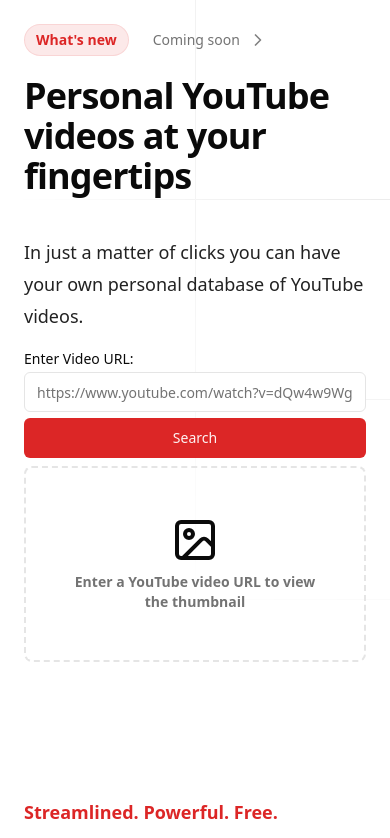
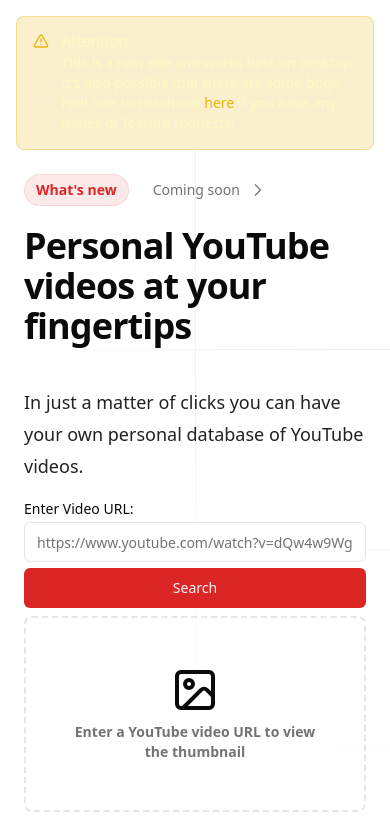
Before and after one commit to alexwhitmore/downloader, a Next.js app: page / in a window 390 px wide. Shown: the top 838 px of the page. Built offline with nearby package versions, Linux system fonts and the light colour scheme; no server answers.

Commit message:
clean up alert, add to mobile version

```diff
--- a/app/page.tsx
+++ b/app/page.tsx
@@ -9,15 +9,18 @@
 
 export default function Home() {
   return (
-    <div className="relative">
-      <div className="absolute top-0 right-0 mt-4 mr-4 z-10">
-        <Alert className="bg-yellow-500/20 border-yellow-500/30 hidden md:block w-96">
+    <div className="md:relative">
+      <div className="flex justify-end md:absolute top-0 right-0 mt-4 px-4 z-10">
+        <Alert className=" bg-yellow-500/20 border-yellow-500/30 sm:w-96">
           <AlertTriangle className="h-4 w-4 stroke-yellow-500" />
-          <AlertTitle className="text-yellow-100">Use with caution</AlertTitle>
+          <AlertTitle className="text-yellow-100">Attention</AlertTitle>
           <AlertDescription className="text-yellow-100">
-            This is a new application so it's possible that there are some bugs.
-            Feel free to reach out <a href="#">here</a> if you have any issues
-            or feature requests!
+            This is a new site and works best on desktop. It's also possible
+            that there are some bugs. Feel free to reach out{' '}
+            <Button asChild variant="link" className="text-yellow-500 p-0 h-0">
+              <a href="https://twitter.com/theAlexWhitmore">here</a>
+            </Button>{' '}
+            if you have any issues or feature requests!
           </AlertDescription>
         </Alert>
       </div>
```
